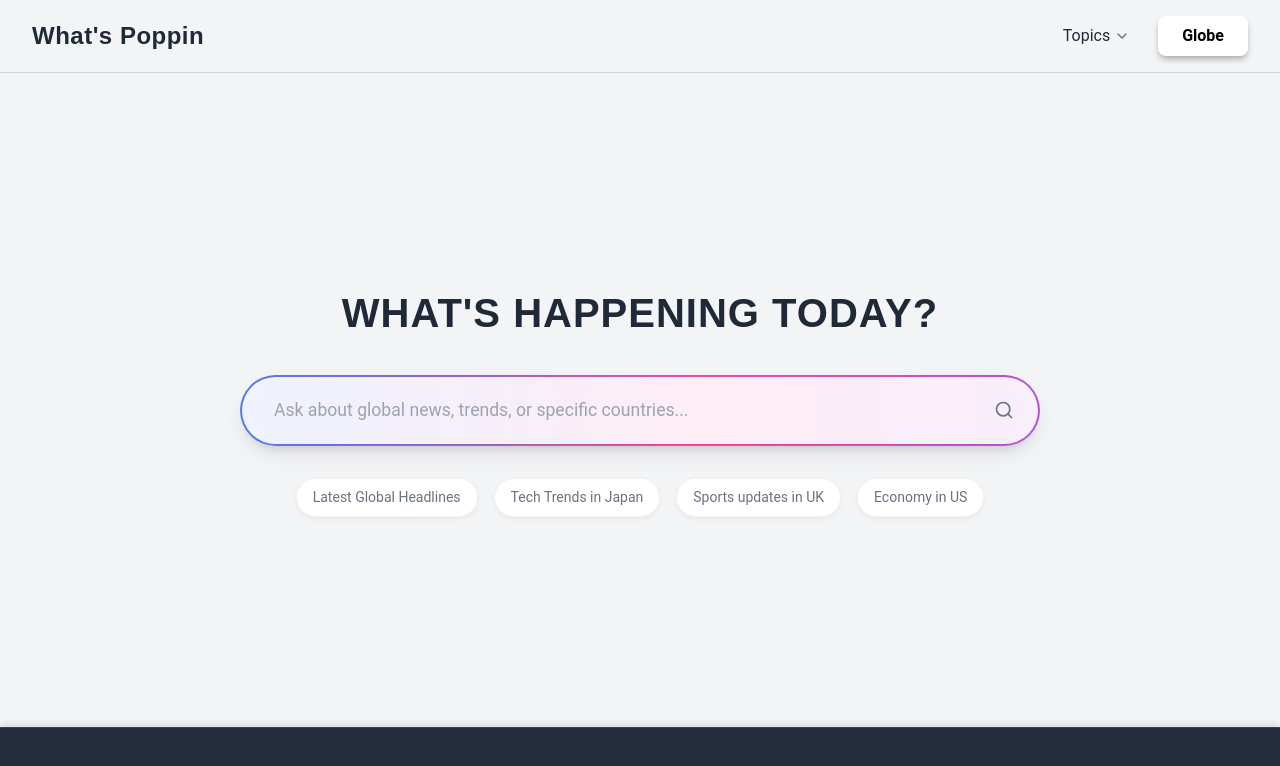
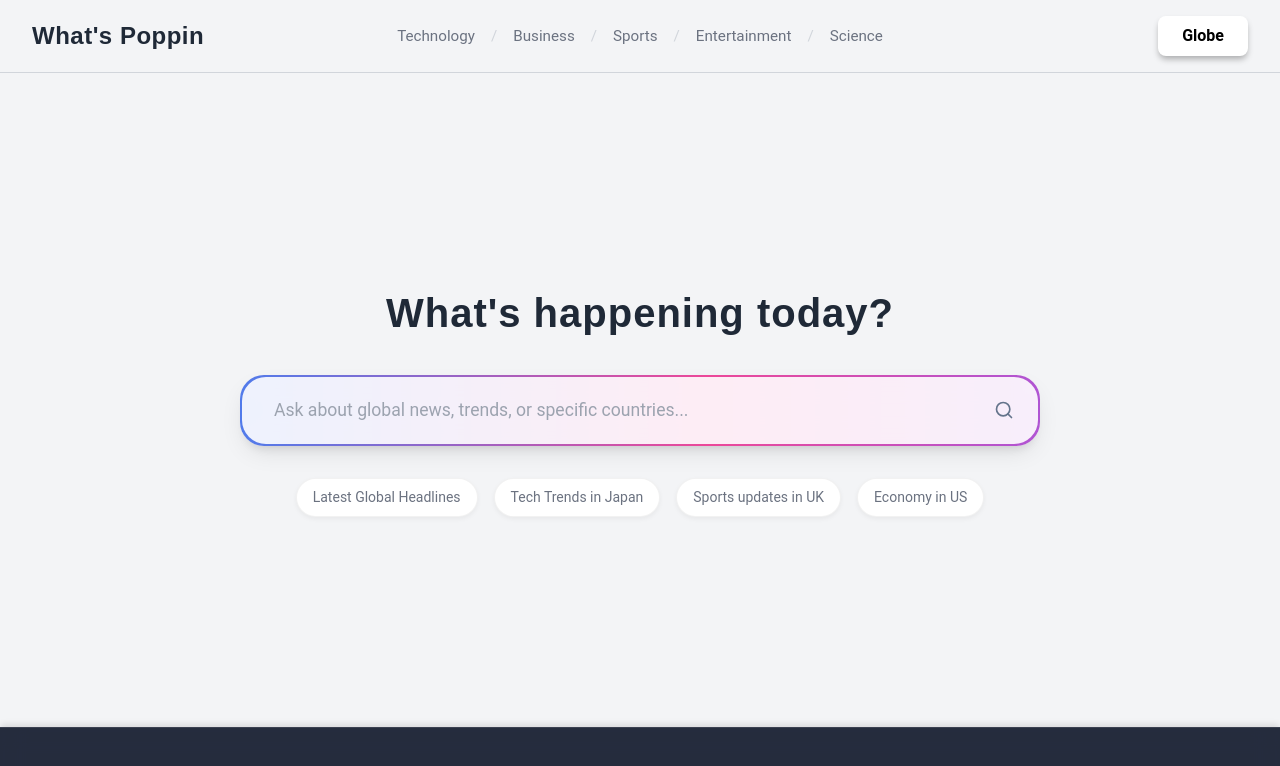
Before and after one commit to ethan-ho4/whats_poppin, a React (Vite) app in the folder frontend/: page / in a window 1280 px wide. Shown: the top 766 px of the page. Built offline with nearby package versions, Linux system fonts and the light colour scheme.

Commit message:
update topic sorting

```diff
--- a/frontend/src/components/ChatView.jsx
+++ b/frontend/src/components/ChatView.jsx
@@ -1,28 +1,8 @@
-import React, { useState, useEffect, useRef } from 'react';
+import React, { useState } from 'react';
 
 function ChatView({ onEnter }) {
-    // Navbar is always visible now
-    const [isTopicsOpen, setIsTopicsOpen] = useState(false);
-    const [selectedTopic, setSelectedTopic] = useState('Topics');
-    const topics = ['Technology', 'Politics', 'Business', 'Sports', 'Entertainment', 'Health', 'Science'];
-    const dropdownRef = useRef(null);
-
-    // Close dropdown when clicking outside
-    useEffect(() => {
-        const handleClickOutside = (event) => {
-            if (dropdownRef.current && !dropdownRef.current.contains(event.target)) {
-                setIsTopicsOpen(false);
-            }
-        };
-
-        if (isTopicsOpen) {
-            document.addEventListener('mousedown', handleClickOutside);
-        }
-
-        return () => {
-            document.removeEventListener('mousedown', handleClickOutside);
-        };
-    }, [isTopicsOpen]);
+    const [selectedTopic, setSelectedTopic] = useState(null);
+    const topics = ['Technology', 'Business', 'Sports', 'Entertainment', 'Science'];
 
     return (
         <div style={{ width: '100vw', height: '100vh', backgroundColor: '#F3F4F6', margin: 0, padding: 0, overflowY: 'auto' }}>
@@ -47,79 +27,44 @@ function ChatView({ onEnter }) {
                     margin: 0,
                     fontSize: '1.5rem',
                     fontWeight: 'bold',
-                    color: '#1F2937'
+                    color: '#1F2937',
+                    flex: '1'
                 }}>
                     What's Poppin
                 </h1>
 
-                <div style={{ display: 'flex', alignItems: 'center', gap: '1rem' }}>
-                    {/* Custom Topics Dropdown */}
-                    <div ref={dropdownRef} style={{ position: 'relative' }}>
-                        <button
-                            onClick={() => setIsTopicsOpen(!isTopicsOpen)}
+                {/* Topic Links - Centered */}
+                <div style={{ display: 'flex', alignItems: 'center', gap: '1rem', flex: '2', justifyContent: 'center' }}>
+                    {topics.map((topic, index) => (
+                        <React.Fragment key={topic}>
+                            <span
+                                onClick={() => setSelectedTopic(topic)}
                                 style={{
-                                display: 'flex',
-                                alignItems: 'center',
-                                gap: '0.25rem',
-                                padding: '0.5rem 0.75rem',
-                                fontSize: '1rem',
-                                borderRadius: '9999px',
-                                border: 'none',
-                                backgroundColor: 'transparent',
-                                color: '#1F2937',
+                                    fontSize: '0.95rem',
                                     fontFamily: '"Roboto", sans-serif',
+                                    color: selectedTopic === topic ? '#3B82F6' : '#6B7280',
                                     cursor: 'pointer',
-                                transition: 'all 0.2s'
-                            }}
-                        >
-                            {selectedTopic}
-                            <svg xmlns="http://www.w3.org/2000/svg" width="16" height="16" viewBox="0 0 24 24" fill="none" stroke="#6B7280" strokeWidth="2" strokeLinecap="round" strokeLinejoin="round">
-                                <polyline points="6 9 12 15 18 9"></polyline>
-                            </svg>
-                        </button>
-                        {isTopicsOpen && (
-                            <div style={{
-                                position: 'absolute',
-                                top: '100%',
-                                right: 0,
-                                marginTop: '0.5rem',
-                                minWidth: '150px',
-                                backgroundColor: 'white',
-                                borderRadius: '1rem',
-                                boxShadow: '0 10px 25px -5px rgba(0, 0, 0, 0.15)',
-                                overflow: 'hidden',
-                                zIndex: 1001
-                            }}>
-                                {topics.map((topic) => (
-                                    <div
-                                        key={topic}
-                                        onClick={() => {
-                                            setSelectedTopic(topic);
-                                            setIsTopicsOpen(false);
-                                        }}
-                                        style={{
-                                            padding: '0.75rem 1rem',
-                                            cursor: 'pointer',
-                                            fontFamily: '"Roboto", sans-serif',
-                                            fontSize: '0.9rem',
-                                            color: selectedTopic === topic ? '#3B82F6' : '#1F2937',
-                                            backgroundColor: selectedTopic === topic ? '#EFF6FF' : 'transparent',
-                                            transition: 'all 0.15s'
+                                    transition: 'color 0.2s',
+                                    fontWeight: selectedTopic === topic ? '600' : '400'
                                 }}
                                 onMouseOver={(e) => {
-                                            if (selectedTopic !== topic) e.target.style.backgroundColor = '#F3F4F6';
+                                    if (selectedTopic !== topic) e.target.style.color = '#1F2937';
                                 }}
                                 onMouseOut={(e) => {
-                                            if (selectedTopic !== topic) e.target.style.backgroundColor = 'transparent';
+                                    if (selectedTopic !== topic) e.target.style.color = '#6B7280';
                                 }}
                             >
                                 {topic}
-                                    </div>
+                            </span>
+                            {index < topics.length - 1 && (
+                                <span style={{ color: '#D1D5DB', fontSize: '0.95rem' }}>/</span>
+                            )}
+                        </React.Fragment>
                     ))}
                 </div>
-                        )}
-                    </div>
 
+                {/* Globe Button - Right */}
+                <div style={{ flex: '1', display: 'flex', justifyContent: 'flex-end' }}>
                     <button
                         onClick={onEnter}
                         style={{
@@ -163,8 +108,7 @@ function ChatView({ onEnter }) {
                     letterSpacing: '1px',
                     color: '#1F2937',
                     marginBottom: '2rem',
-                    textAlign: 'center',
-                    textTransform: 'uppercase' // News headlines are often uppercase
+                    textAlign: 'center'
                 }}>
                     What's happening today?
                 </h2>
@@ -189,7 +133,7 @@ function ChatView({ onEnter }) {
                     background: 'linear-gradient(270deg, #3B82F6, #8B5CF6, #EC4899, #3B82F6)',
                     backgroundSize: '200% 200%',
                     padding: '2px',
-                    borderRadius: '9999px',
+                    borderRadius: '1.5rem',
                     boxShadow: '0 10px 25px -5px rgba(0, 0, 0, 0.1), 0 8px 10px -6px rgba(0, 0, 0, 0.1)',
                     animation: 'gradient-move 3s ease infinite',
                     transition: 'all 0.3s ease',
@@ -211,7 +155,7 @@ function ChatView({ onEnter }) {
                             padding: '1.25rem 2rem',
                             paddingRight: '4rem',
                             fontSize: '1.1rem',
-                            borderRadius: '9999px',
+                            borderRadius: '1.5rem',
                             border: 'none',
                             backgroundColor: 'rgba(255, 255, 255, 0.9)',
                             backdropFilter: 'blur(12px)',
```
Lines whose indentation alone changed are shown as unchanged.
